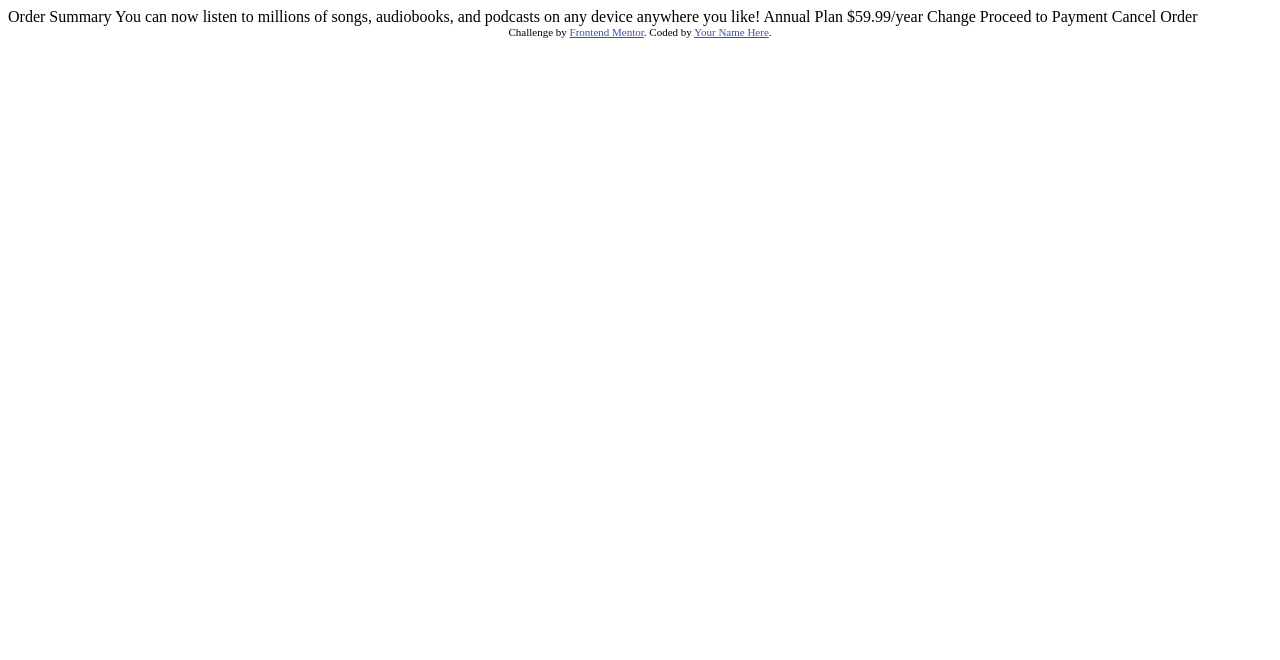
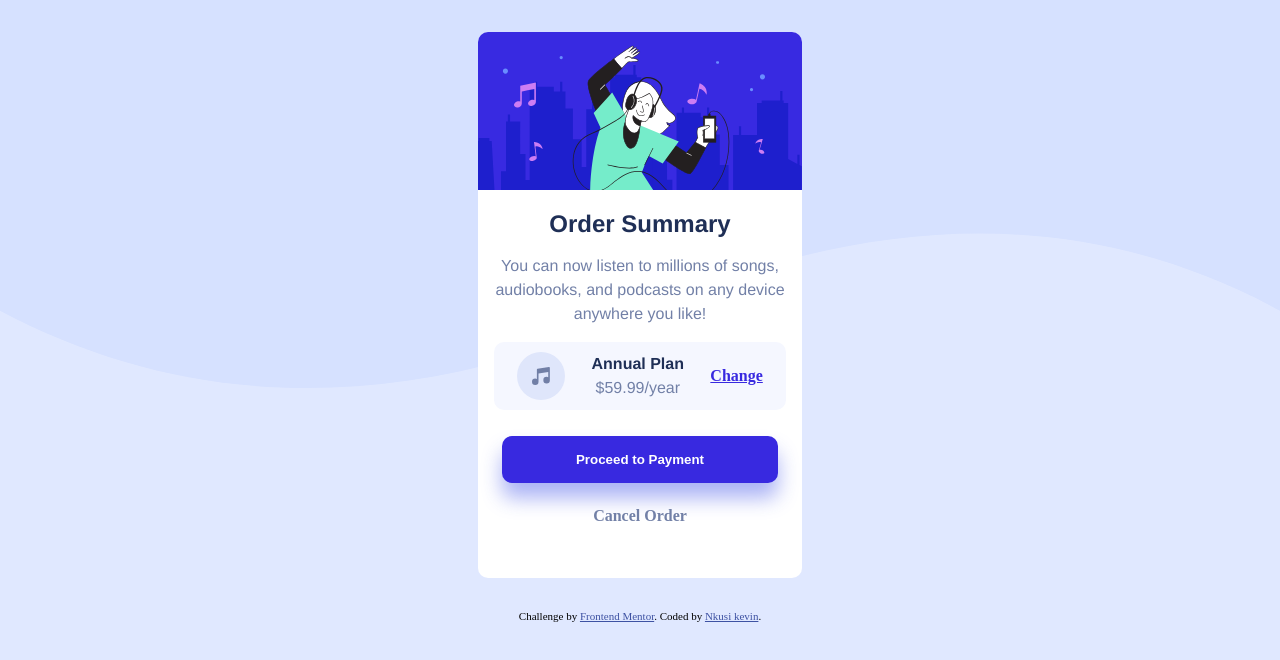
Before and after one commit to nkusikevin/Frontend-challenge, a plain HTML site: page index.html in a window 1280 px wide. Drawn offline with Linux system fonts and the light colour scheme.

Commit message:
final app

```diff
--- a/index.html
+++ b/index.html
@@ -1,37 +1,54 @@
 <!DOCTYPE html>
 <html lang="en">
 	<head>
-  <meta charset="UTF-8">
-  <meta name="viewport" content="width=device-width, initial-scale=1.0"> <!-- displays site properly based on user's device -->
+		<meta charset="UTF-8" />
+		<meta name="viewport" content="width=device-width, initial-scale=1.0" />
+		<!-- displays site properly based on user's device -->
 
-  <link rel="icon" type="image/png" sizes="32x32" href="./images/favicon-32x32.png">
+		<link
+			rel="icon"
+			type="image/png"
+			sizes="32x32"
+			href="./images/favicon-32x32.png"
+		/>
 
 		<title>Frontend Mentor | Order summary card</title>
-
-  <!-- Feel free to remove these styles or customise in your own stylesheet 👍 -->
-  <style>
-    .attribution { font-size: 11px; text-align: center; }
-    .attribution a { color: hsl(228, 45%, 44%); }
-  </style>
+		<link rel="stylesheet" href="style.css" />
 	</head>
 	<body>
-
-  Order Summary
-
-  You can now listen to millions of songs, audiobooks, and podcasts on any
-  device anywhere you like!
-
-  Annual Plan
-  $59.99/year
-
-  Change
-
-  Proceed to Payment
-  Cancel Order
+    <div class="back">
+      <img src="./images/pattern-background-desktop.svg" alt="">
+    </div>
+		<div class="card">
+			<div class="image">
+				<img src="./images/illustration-hero.svg" alt="" />
+			</div>
+			<div class="content">
+				<h2>Order Summary</h2>
+				<p>
+					You can now listen to millions of songs, audiobooks, and podcasts on
+					any device anywhere you like!
+				</p>
+				<div class="sub_section">
+					<img src="./images/icon-music.svg" alt="" />
+					<div class="sub_content">
+						<p class="hd">Annual Plan</p>
+						<p>$59.99/year</p>
+					</div>
+					<div class="sub_link">
+						<a href="">Change</a>
+					</div>
+				</div>
+				<button class="btn">Proceed to Payment</button>
+				<div class="cancel">Cancel Order</div>
+			</div>
+		</div>
 
 		<div class="attribution">
-    Challenge by <a href="https://www.frontendmentor.io?ref=challenge" target="_blank">Frontend Mentor</a>.
-    Coded by <a href="#">Your Name Here</a>.
+			Challenge by
+			<a href="https://www.frontendmentor.io?ref=challenge" target="_blank"
+				>Frontend Mentor</a
+			>. Coded by <a href="#">Nkusi kevin</a>.
 		</div>
 	</body>
 </html>
--- /dev/null
+++ b/style.css
@@ -0,0 +1,119 @@
+* {
+	margin: 0;
+	padding: 0;
+	box-sizing: border-box;
+}
+.attribution {
+	font-size: 11px;
+	text-align: center;
+}
+.attribution a {
+	color: hsl(228, 45%, 44%);
+}
+:root {
+	/* ## Colors
+
+    ### Primary */
+
+	--pale-blue: hsl(225, 100%, 94%);
+	--brigh-blue: hsl(245, 75%, 52%);
+
+	/* ### Neutral */
+	--very-pale-blue: hsl(225, 100%, 98%);
+	--desaturated-blue: hsl(224, 23%, 55%);
+	--dark-blue: hsl(223, 47%, 23%);
+}
+
+body {
+	background-color: var(--pale-blue);
+	flex-direction: column;
+	display: flex;
+	justify-content: center;
+	text-align: center;
+	align-items: center;
+	position: relative;
+}
+.back {
+	position: absolute;
+	top: 0;
+	right: 0;
+	left: 0;
+	z-index: -2;
+}
+.back img {
+	width: 100%;
+}
+.card {
+	display: flex;
+	flex-direction: column;
+	width: 324px;
+	height: 546px;
+	border-radius: 10px;
+	background-color: white;
+	margin: 2rem;
+}
+
+.card .image img {
+	width: 100%;
+	border-top-left-radius: 10px;
+	border-top-right-radius: 10px;
+}
+
+.card .content {
+	text-align: center;
+}
+
+.card .content h2 {
+	font-family: "Franklin Gothic Medium", "Arial Narrow", Arial, sans-serif;
+	font-weight: bold;
+	color: var(--dark-blue);
+	margin: 1rem 0;
+}
+
+.card .content p {
+	font-family: "Franklin Gothic Medium", "Arial Narrow", Arial, sans-serif;
+	color: var(--desaturated-blue);
+	line-height: 1.5;
+}
+
+.card .content .sub_section {
+	display: flex;
+	flex-direction: row;
+	justify-content: space-around;
+	text-align: center;
+	align-items: center;
+	background-color: var(--very-pale-blue);
+	margin: 1rem;
+	border-radius: 10px;
+	padding: 10px;
+}
+
+.card .content .sub_section .sub_content .hd {
+	color: var(--dark-blue);
+	font-weight: bold;
+}
+
+.card .content .sub_section .sub_link a {
+	color: var(--brigh-blue);
+	font-weight: bold;
+}
+
+.btn {
+	background-color: var(--brigh-blue);
+	color: white;
+	font-weight: bold;
+	padding: 1rem 4.6rem;
+	border: none;
+	outline: none;
+	border-radius: 10px;
+	margin: 10px 0;
+	cursor: pointer;
+	box-shadow: 0px 15px 20px rgba(46, 64, 229, 0.4);
+}
+
+.cancel {
+	margin-top: 0.85rem;
+	font-weight: bold;
+	color: var(--desaturated-blue);
+	cursor: pointer;
+}
```
Lines whose indentation alone changed are shown as unchanged.
